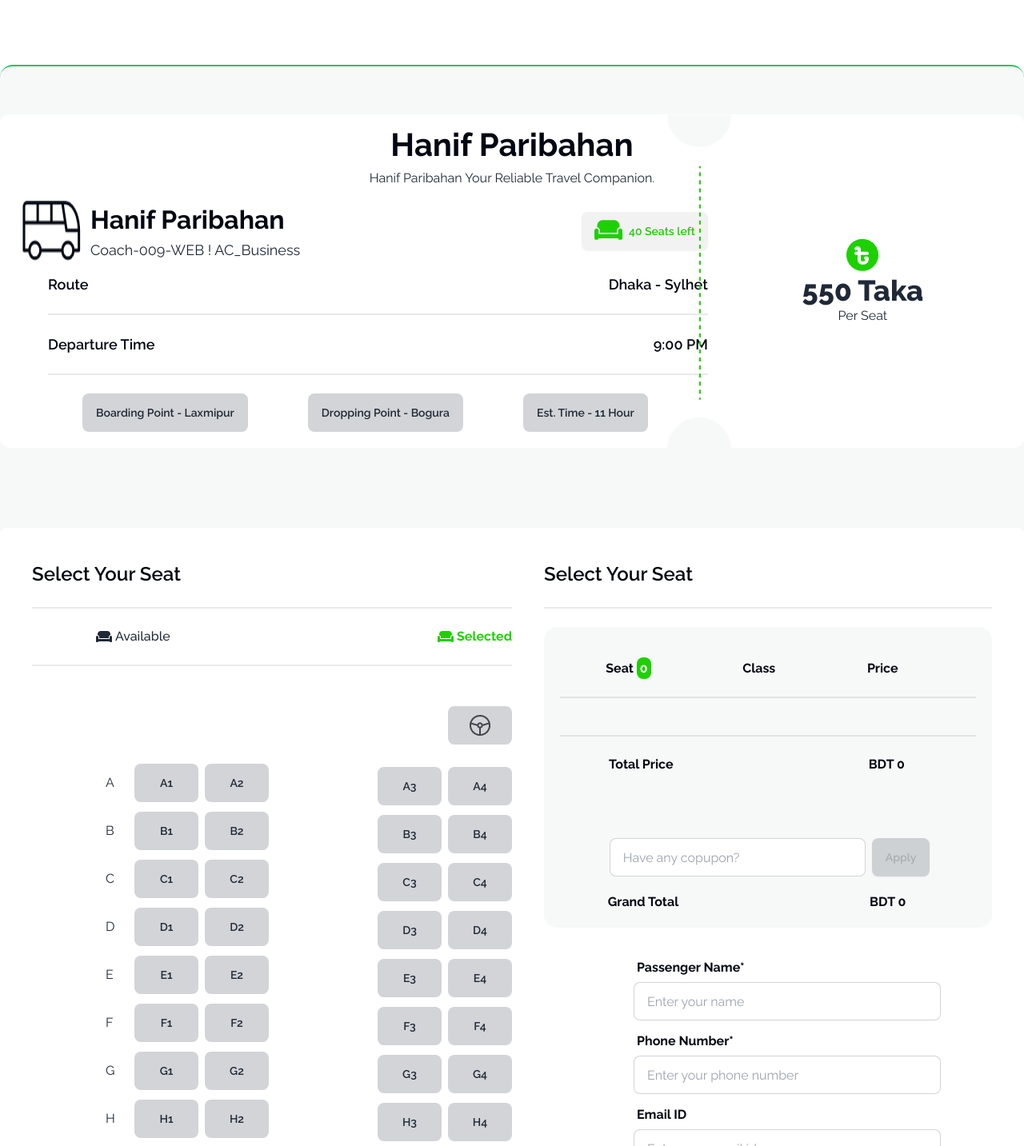
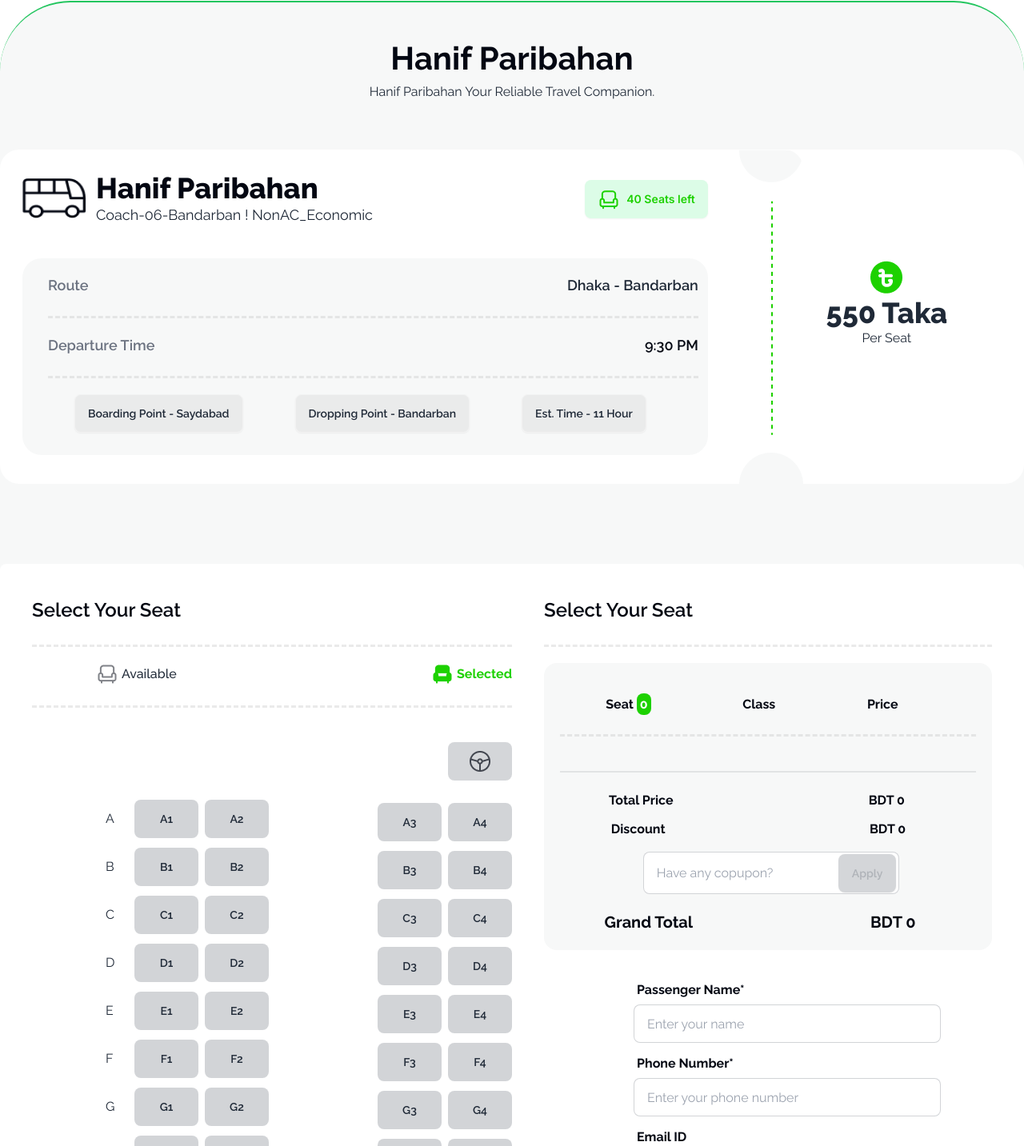
Before and after one commit to MorshedSiam03/Batch-9_Assingment-5, a plain HTML site: page index.html in a window 1280 px wide. Shown: the part 1367-2800 px from the top of the page at 80% size. Drawn offline with nearby package versions, Linux system fonts and the light colour scheme; some packages are replaced by stand-ins of ours; a script that the page names is missing.

Commit message:
Bug Solved

```diff
--- a/index.html
+++ b/index.html
@@ -18,6 +18,14 @@
         .font-inter{
             font-family: "Inter", sans-serif;
         }
+        hr.dashed {
+        border-top: 3px dashed #bbb;
+        margin-top: 25px;
+        margin-bottom: 20px;
+        opacity: 30%;
+        }
+
+
     </style>
     <!-- Tailwind Custom Color -->
     <script>
@@ -49,7 +57,7 @@
                       <li><a>Search</a></li>
                     </ul>
                   </div>
-                  <a class="lg:ml-3 cursor-pointer font-extrabold text-2xl">Hanif</a>
+                  <a class="lg:ml-3 cursor-pointer font-extrabold text-3xl">Hanif Poribohon</a>
                 </div>
                 <div class="navbar-center hidden lg:flex">
                   <ul class="menu menu-horizontal px-1">
@@ -65,11 +73,11 @@
               </div>
             </div>
 
-            <div class="hero min-h-screen mx-3 rounded-[32px]  " style="background-image: url(./images/banner.png);">
-                <!-- <div class="hero-overlay rounded-[32px] bg-opacity-60"></div> -->
+            <div class="hero mx-3 min-h-[90vh] rounded-[32px]" style="background-image: url(./images/banner.png);">
+                <!-- <div class="hero-overlay rounded-[32px] bg-opacity-60"></div> round:content -->
                 <div class="hero-content text-center text-neutral-content">
                   <div class="max-w-4xl">
-                    <h1 class="mb-5 text-7xl font-bold">End-to-End Travel with <br><span class="text-green-500">Hanif Paribahan</span></h1>
+                    <h1 class="mb-5 text-7xl font-bold ">End-to-End Travel with <br><span class="text-green-500">Hanif Paribahan</span></h1>
                     <p class="mb-5 mx-24">Provident cupiditate voluptatem et in. Quaerat fugiat ut assumenda excepturi exercitationem quasi. In deleniti eaque aut repudiandae et a id nisi.</p>
                     <a href="#ticket-purchase"><button class="btn bg-green-500 border-0 font-bold">Bus Tickets</button></a>
                   </div>
@@ -118,64 +126,67 @@
             </div>
         </section>
 
-      <section class="bg-[#F7F8F8] border-t-2 border-green-500 rounded-2xl mt-40 ">
+      <section id="ticket-purchase" class="bg-[#F7F8F8] border-t-2 border-green-500 rounded-t-[88px] mt-40 ">
+        <h1 class="text-center text-[40px] text-[#030712] font-bold pt-10">Hanif Paribahan</h1>
+            <p class="text-center">Hanif Paribahan Your Reliable Travel Companion.</p>
 
-        <section id="ticket" class=" mt-[60px] container mx-auto  bg-white px-7 pb-5 rounded-xl">
+        <section id="ticket" class="card mt-[60px] container mx-auto  bg-white px-7 pb-9 rounded-3xl">
 
-            <figure class="absolute  pl-[63%]"><img src="./images/info-devider.png" alt="Shoes" /></figure>
+          <figure class="absolute  pl-[70%]"><img src="./images/info-devider.png"  /></figure>
 
-            <h1 class="text-center text-[40px] text-[#030712] font-bold pt-2">Hanif Paribahan</h1>
-            <p class="text-center">Hanif Paribahan Your Reliable Travel Companion.</p>
-            <div class="flex mt-4">
+            <div class="flex">
                 <div class=" w-[70%]">
                     <div class="flex justify-between items-center">
                         <!-- icon and seat -->
-                        <div class="flex">
-                            <img class="" src="./images/bus-logo.png" alt="">
+                        <div class="flex py-7">
+
+                            <img class="w-20 h-[50px] mt-2 " src="./images/bus-logo.png" alt="">
                             <div class="ms-3">
-                                <h1 class="text-[32px] font-[700] text-[#030712]">Hanif Paribahan </h1>
-                                <p class="text-[18px] font-[400] text-[rgba(3, 7, 18, 0.60)]">Coach-009-WEB ! AC_Business</p>
+                                <h1 class="text-4xl font-extrabold text-[#030712]">Hanif Paribahan </h1>
+                                <p class="text-lg font-[400] text-[rgba(3, 7, 18, 0.60)]">Coach-06-Bandarban ! NonAC_Economic</p>
 
                             </div>
                         </div>
 
 
                         <!-- divider -->
-                        <div class="divider divider-start"></div>
-                        <div class="flex justify-center items-center btn border-0 text-[#1DD100]   hover:text-black">
-                          <i  class="fa-solid fa-couch text-[#1DD100] fa-2xl "></i>
-                            <p><span id="seat-left">40</span> Seats left</p>
+                    <div class="divider divider-start"></div>
+                        <div class="flex justify-center items-center btn border-0 text-[#1DD100] bg-green-100   hover:text-black">
+                          <img src="images/seat-green.png" alt="">
+                            <p class="font-inter"><span id="seat-left">40</span> Seats left</p>
                         </div>
                     </div>
 
-
+                    <div class="bg-[#F7F8F8] mt-3 pt-1 pb-7 pr-3 rounded-3xl">
                     <div class="mt-4 ms-8">
-                        <div class="flex justify-between text-[18px] font-[600] text-[#030712]">
-                            <p>Route</p>
-                            <p>Dhaka - Sylhet</p>
+                        <div class="flex justify-between text-[18px] font-[600]">
+                            <p class=" text-gray-500">Route</p>
+                            <p>Dhaka - Bandarban</p>
                         </div>
-                        <div class="divider"></div>
+                        <hr class="dashed">
 
                         <div class="flex justify-between text-[18px] font-[600] text-[#030712]">
-                            <p>Departure Time</p>
-                            <p>9:00 PM</p>
+                            <p class=" text-gray-500">Departure Time</p>
+                            <p>9:30 PM</p>
                         </div>
-                        <div class="divider"></div>
+                        <hr class="dashed">
+                    </div>
+
+                    <!-- button -->
+                    <div class="flex justify-evenly items-center">
+                      <button class="btn  bg-[#0307120D]">Boarding Point - Saydabad</button>
+                      <button class="btn bg-[#0307120D]">Dropping Point - Bandarban</button>
+                      <button class="btn bg-[#0307120D]">Est. Time - 11 Hour</button>
 
                     </div>
-                    <!-- button -->
-                    <div class="flex justify-evenly items-center">
-                      <button class="btn btn-active btn-ghost">Boarding Point - Laxmipur</button>
-                      <button class="btn btn-active btn-ghost">Dropping Point - Bogura</button>
-                      <button class="btn btn-active btn-ghost">Est. Time - 11 Hour</button>
+                  </div>
 
-                    </div>
 
                 </div>
 
 
 
-                <div class="flex-1 w-[25%] ms-5 mt-[-90px] items-center flex flex-col justify-center">
+                <div class="flex-1 w-[25%] pl-20 items-center flex flex-col justify-center">
                     <img src="./images/fare.png" alt="">
                     <h1 class="text-4xl font-extrabold">550 Taka</h1>
                     <p>Per Seat</p>
@@ -183,26 +194,26 @@
             </div>
 
         </section>
-        <!-- seat select section -->
+        <!--Seat Selection -->
 
-        <section id="ticket-purchase" class="container mx-auto mt-[100px] mb-[100px] grid grid-cols-2 bg-white p-10 rounded-lg">
+        <section  class="container mx-auto mt-[100px] mb-[100px] grid grid-cols-2 bg-white p-10 rounded-lg">
           <div>
             <h1 class="text-[24px] font-[600] text-[#030712]">Select Your Seat</h1>
-            <div class="divider"></div>
+            <hr class="dashed">
             <div class="flex justify-between items-center  ms-20">
               <div class="flex justify-center items-center">
-                <i class="fa-solid fa-couch"></i>
+                <img src="images/seat-gray.png" alt="">
                 <p class="ms-1 text-[rgba(3, 7, 18, 0.50)] font-[500]">Available</p>
               </div>
               <div class="flex justify-center items-center text-[#1DD100]">
-                <i class="fa-solid fa-couch"></i>
+                <img src="images/seat-green-filled.png" alt="">
                 <p class="ms-1 font-bold">Selected</p>
               </div>
 
             </div>
-            <div class="divider"></div>
+            <hr class="dashed">
             <div class="flex justify-end mt-[43px]">
-              <button class="btn btn-active w-[80PX] btn-ghost"><img src="./images/tabler-icon-steering-wheel.png" alt=""></button>
+              <button class="btn btn-active w-[80PX] btn-ghost" disabled><img src="./images/tabler-icon-steering-wheel.png" alt=""></button>
             </div>
             <!-- seat dis... -->
 
@@ -337,14 +348,15 @@
                   <button class="seat w-[80px] btn btn-active btn-ghost ms-2">J4</button>
                 </div>
               </div>
-
-
             </div>
           </div>
 
+
+          <!-- Seat Calculation -->
+
           <div class="ms-10">
             <h1 class="text-[24px] font-[600] text-[#030712]">Select Your Seat</h1>
-            <div class="divider"></div>
+            <hr class="dashed">
             <!-- calculation seat -->
             <section class="bg-[#F7F8F8] rounded-2xl p-5">
             <div class="mt-[20px]">
@@ -352,32 +364,42 @@
                 <h1 class="text-[#030712] text-[16px] font-bold">Seat <span id="seat-select-count" class="bg-[#1DD100] text-white p-1 rounded-lg">0</span></h1>
                 <h1 class="text-[#030712] text-[16px] font-bold">Class</h1>
                 <h1 class="me-10 text-[#030712] text-[16px] font-bold">Price</h1>
+
               </div>
-              <div class="divider"></div>
+              <hr class="dashed">
               <div id="seat-container" class="ms-24 grid grid-cols-3 gap-10">
 
               </div>
+
+
               <div class="divider"></div>
+              <div class="decoration-dashed"></div>
               <div class="flex justify-around items-center">
                 <h1 class="text-[#030712] text-[16px] font-bold">Total Price </h1>
                 <h1></h1>
                 <h1 class="me-7 text-[#030712] text-[16px] font-bold">BDT <span id="total-cost">0</span></h1>
               </div>
+              <h1></h1>
+              <div class="flex justify-around items-center mt-3 ">
+                <h1  class="text-[#030712] text-[16px] font-bold ">Discount</h1>
+                <h1></h1>
+                <h1 class="me-6 text-[#030712] text-[16px] font-bold "> BDT <span id="discount">0</span></h1>
+              </div>
             </div>
             <!-- cupon code section -->
-            <div id="none" class="w-[70%] ms-20 mt-20 flex justify-center items-center">
-              <label class="flex items-center gap-2">
-                <input id="copupon-code" type="text" placeholder="Have any copupon?" class="input input-bordered w-[369px] max-w-xs" />
-                <button id="copupon-btn" class="btn  bg-[#1DD100] hover:bg-[#259813] text-white " disabled>Apply</button>
+            <div id="none" class="w-[70%] ms-20 mt-4 flex justify-center items-center">
+              <label class="flex items-center">
+                <input id="copupon-code" type="text" placeholder="Have any copupon?" class="input input-bordered pr-[85px] w-[372px] h-[53px] max-w-xs" />
+                <button id="copupon-btn" class="btn  bg-[#1DD100] hover:bg-[#259813] text-white h-[80%]  ml-[-76px]" disabled>Apply</button>
 
               </label>
             </div>
             <!-- grand total -->
             <div class="mt-5">
               <div class="flex justify-around items-center">
-                <h1 class="text-[#030712] text-[16px] font-bold">Grand Total </h1>
+                <h1 class="text-[#030712] text-[20px] font-bold">Grand Total </h1>
                 <h1></h1>
-                <h1 class="me-7 text-[#030712] text-[16px] font-bold">BDT <span id="grand-total">0</span></h1>
+                <h1 class="me-5 text-[#030712] text-[20px] font-bold">BDT <span id="grand-total">0</span></h1>
               </div>
             </div>
             </section>
@@ -419,19 +441,17 @@
 
     </main>
 
-    <footer class="footer p-10 bg-neutral text-neutral-content">
+    <footer class="footer p-10 bg-black text-neutral-content">
       <aside>
-        <svg width="50" height="50" viewBox="0 0 24 24" xmlns="http://www.w3.org/2000/svg" fill-rule="evenodd" clip-rule="evenodd" class="fill-current"><path d="M22.672 15.226l-2.432.811.841 2.515c.33 1.019-.209 2.127-1.23 2.456-1.15.325-2.148-.321-2.463-1.226l-.84-2.518-5.013 1.677.84 2.517c.391 1.203-.434 2.542-1.831 2.542-.88 0-1.601-.564-1.86-1.314l-.842-2.516-2.431.809c-1.135.328-2.145-.317-2.463-1.229-.329-1.018.211-2.127 1.231-2.456l2.432-.809-1.621-4.823-2.432.808c-1.355.384-2.558-.59-2.558-1.839 0-.817.509-1.582 1.327-1.846l2.433-.809-.842-2.515c-.33-1.02.211-2.129 1.232-2.458 1.02-.329 2.13.209 2.461 1.229l.842 2.515 5.011-1.677-.839-2.517c-.403-1.238.484-2.553 1.843-2.553.819 0 1.585.509 1.85 1.326l.841 2.517 2.431-.81c1.02-.33 2.131.211 2.461 1.229.332 1.018-.21 2.126-1.23 2.456l-2.433.809 1.622 4.823 2.433-.809c1.242-.401 2.557.484 2.557 1.838 0 .819-.51 1.583-1.328 1.847m-8.992-6.428l-5.01 1.675 1.619 4.828 5.011-1.674-1.62-4.829z"></path></svg>
-        <p>ACME Industries Ltd.<br>Providing reliable tech since 1992</p>
+        <h1 class="text-4xl font-bold">Hanif Poribohon</h1>
+        <p>P-Ticket is a digital platform to make your daily <br> commuting better.</p>
       </aside>
       <nav>
-        <h6 class="footer-title">Social</h6>
-        <div class="grid grid-flow-col gap-4">
-          <a><svg xmlns="http://www.w3.org/2000/svg" width="24" height="24" viewBox="0 0 24 24" class="fill-current"><path d="M24 4.557c-.883.392-1.832.656-2.828.775 1.017-.609 1.798-1.574 2.165-2.724-.951.564-2.005.974-3.127 1.195-.897-.957-2.178-1.555-3.594-1.555-3.179 0-5.515 2.966-4.797 6.045-4.091-.205-7.719-2.165-10.148-5.144-1.29 2.213-.669 5.108 1.523 6.574-.806-.026-1.566-.247-2.229-.616-.054 2.281 1.581 4.415 3.949 4.89-.693.188-1.452.232-2.224.084.626 1.956 2.444 3.379 4.6 3.419-2.07 1.623-4.678 2.348-7.29 2.04 2.179 1.397 4.768 2.212 7.548 2.212 9.142 0 14.307-7.721 13.995-14.646.962-.695 1.797-1.562 2.457-2.549z"></path></svg></a>
-          <a><svg xmlns="http://www.w3.org/2000/svg" width="24" height="24" viewBox="0 0 24 24" class="fill-current"><path d="M19.615 3.184c-3.604-.246-11.631-.245-15.23 0-3.897.266-4.356 2.62-4.385 8.816.029 6.185.484 8.549 4.385 8.816 3.6.245 11.626.246 15.23 0 3.897-.266 4.356-2.62 4.385-8.816-.029-6.185-.484-8.549-4.385-8.816zm-10.615 12.816v-8l8 3.993-8 4.007z"></path></svg></a>
-          <a><svg xmlns="http://www.w3.org/2000/svg" width="24" height="24" viewBox="0 0 24 24" class="fill-current"><path d="M9 8h-3v4h3v12h5v-12h3.642l.358-4h-4v-1.667c0-.955.192-1.333 1.115-1.333h2.885v-5h-3.808c-3.596 0-5.192 1.583-5.192 4.615v3.385z"></path></svg></a>
-        </div>
+        <h6 class="footer-title">Download our app</h6>
+        <iframe src="images/Group 104.png" frameborder="0"></iframe>
       </nav>
+      <div class="decoration-dashed"></div>
+
     </footer>
 
     <script src="https://kit.fontawesome.com/c815c680d6.js" crossorigin="anonymous"></script>
```
Also changed, not shown: script.js (+18 -10 lines), images/Group 104.png (added).
